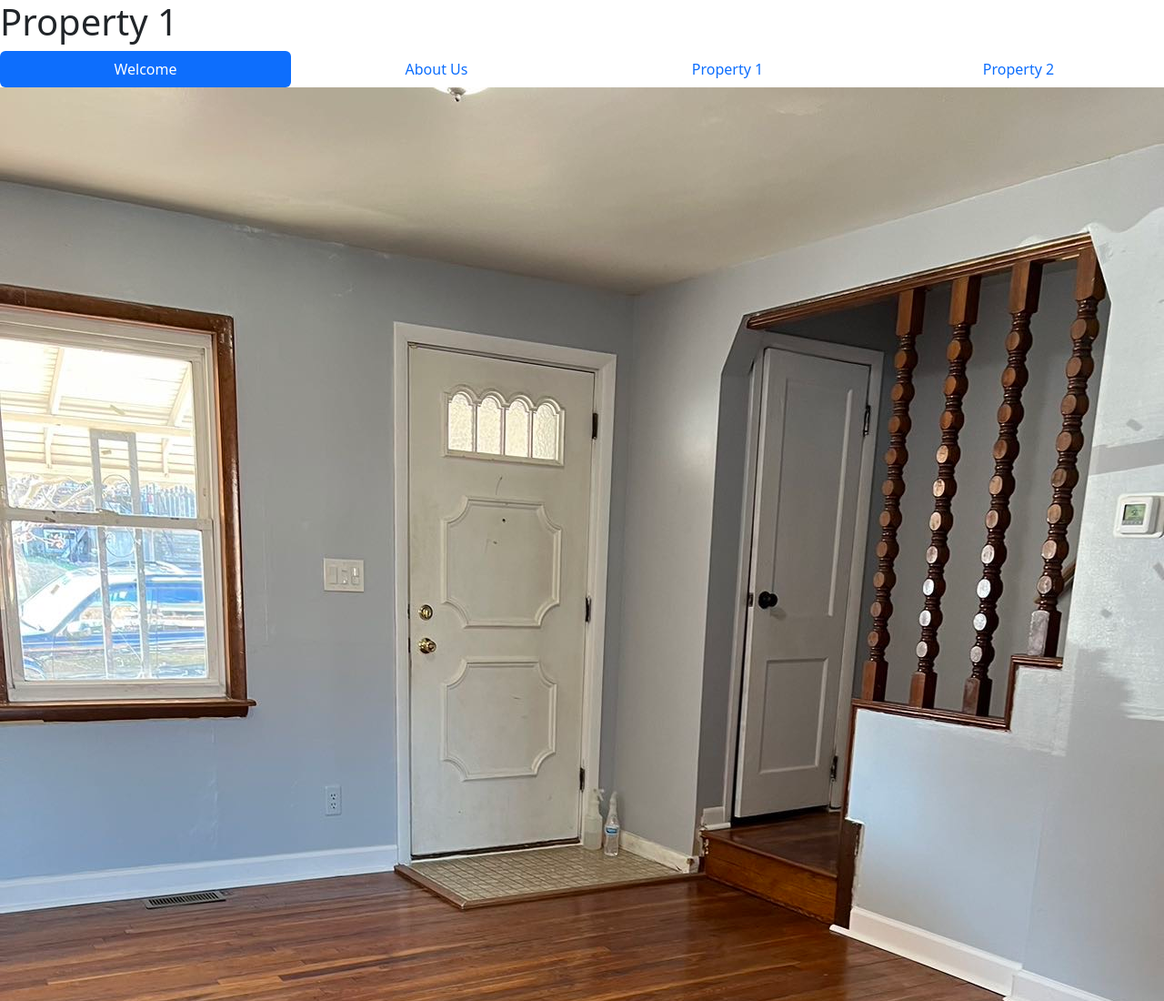
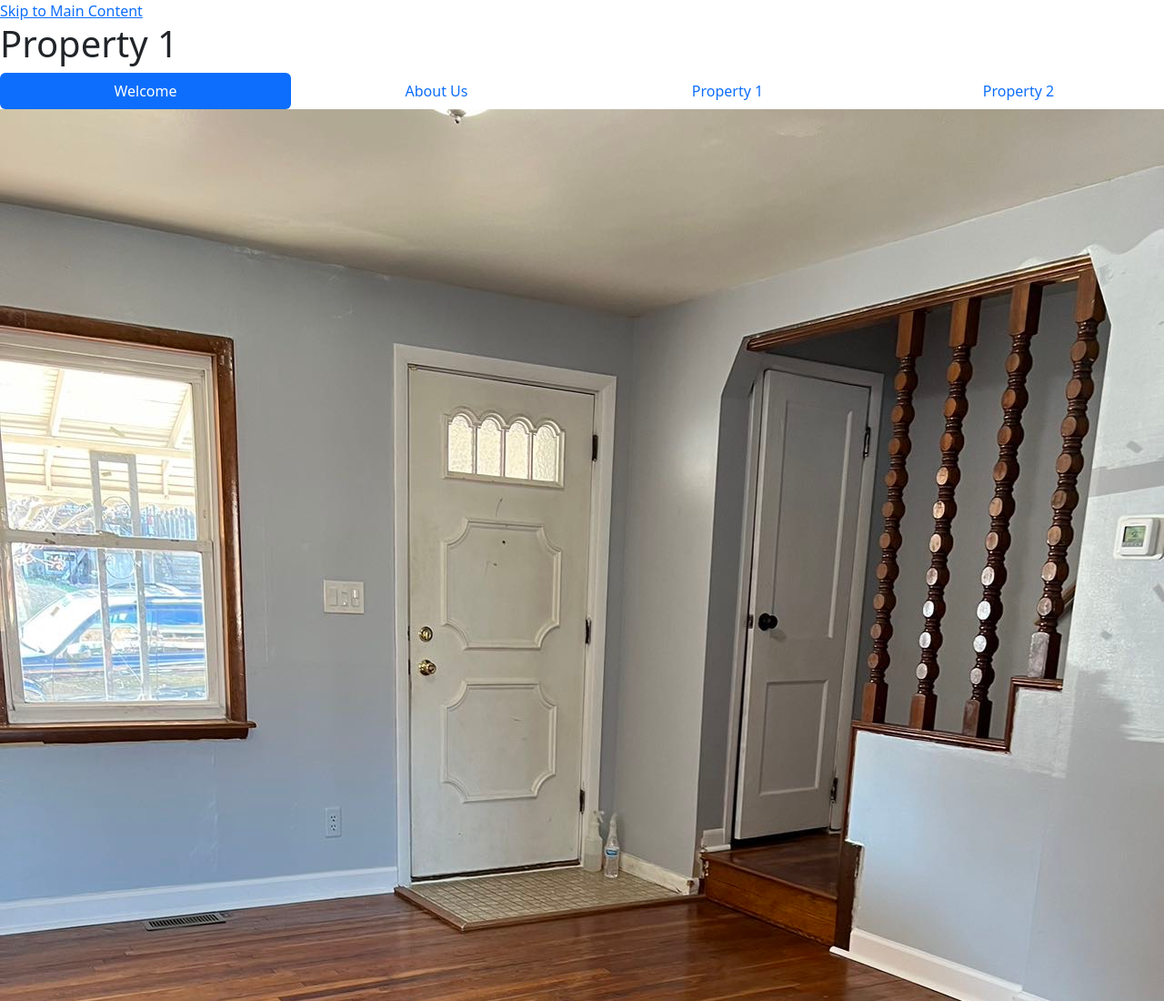
Before and after one commit to dennlin/RealtorWebsite, a plain HTML site: page property1.html in a window 1280 px wide. Shown: the top 1100 px of the page at 91% size. Drawn offline with nearby package versions, Linux system fonts and the light colour scheme.

Commit message:
Add files via upload

```diff
--- a/property1.html
+++ b/property1.html
@@ -10,6 +10,7 @@
     <script src="https://cdn.jsdelivr.net/npm/bootstrap@5.3.0-alpha1/dist/js/bootstrap.min.js" integrity="sha384-mQ93GR66B00ZXjt0YO5KlohRA5SY2XofN4zfuZxLkoj1gXtW8ANNCe9d5Y3eG5eD" crossorigin="anonymous"></script>
   </head>
   <body>
+    <a class = "skip" href="#skip">Skip to Main Content</a>
     <header>
     <h1>Property 1</h1>
     <ul class="nav nav-pills nav-justified">
@@ -27,7 +28,7 @@
       </li>
       </ul>
     </header>
-    <main>
+    <main class = "P1" id = "skip">
       <img src = "house_images/IMG_3059_3905.JPG" alt = "3905 Stairs">
       <img src = "house_images/IMG_3060_3905.JPG" alt = "3905 Window">
       <img src = "house_images/IMG_3061_3905.JPG" alt = "3905 Kitchen">
```
Also changed, not shown: about.html (+2 -1 lines), landing.html (+2 -1 lines), property2.html (+2 -1 lines).
